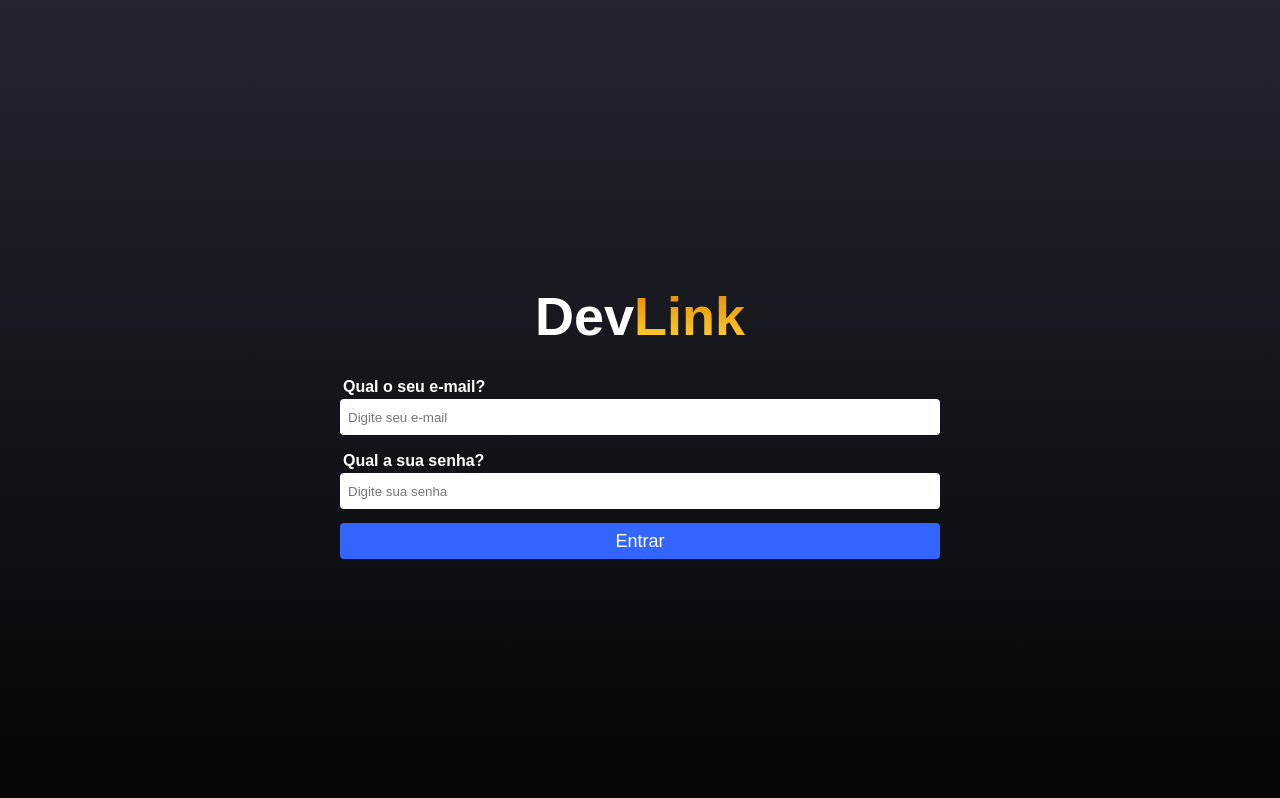
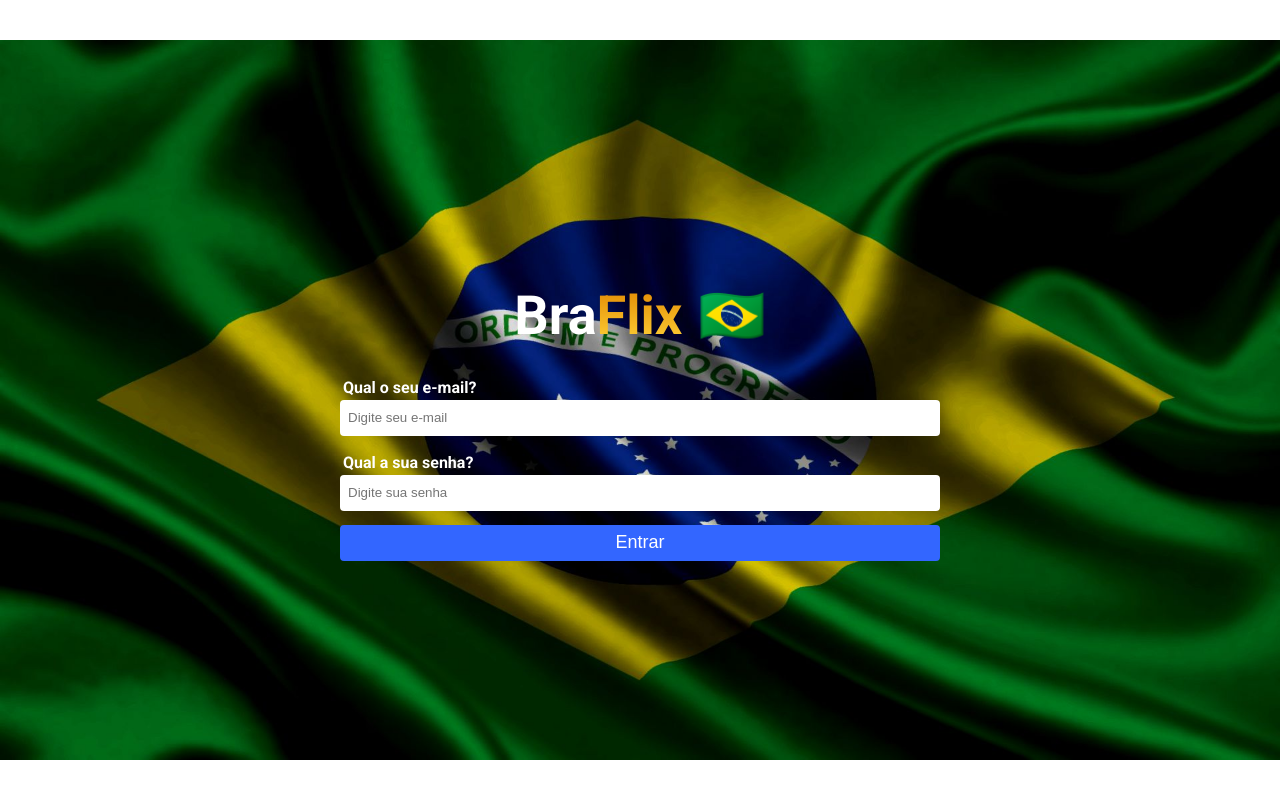
Before and after one commit to Ruanfrm/BraFlix, a React (Create React App) app: page /login in a window 1280 px wide. Built offline with nearby package versions, Linux system fonts and the light colour scheme.

Commit message:
Feat: atualização Logo

```diff
--- a/package.json
+++ b/package.json
@@ -3,6 +3,9 @@
   "version": "0.1.0",
   "private": true,
   "dependencies": {
+    "@emotion/react": "^11.10.5",
+    "@emotion/styled": "^11.10.5",
+    "@mui/material": "^5.10.13",
     "@testing-library/jest-dom": "^5.16.5",
     "@testing-library/react": "^13.4.0",
     "@testing-library/user-event": "^13.5.0",
--- a/public/index.html
+++ b/public/index.html
@@ -1,6 +1,9 @@
 <!DOCTYPE html>
 <html lang="en">
   <head>
+    <link rel="preconnect" href="https://fonts.googleapis.com">
+    <link rel="preconnect" href="https://fonts.gstatic.com" crossorigin>
+    <link href="https://fonts.googleapis.com/css2?family=Roboto:wght@700;900&display=swap" rel="stylesheet">
     <meta charset="utf-8" />
     <link rel="icon" href="https://raw.githubusercontent.com/Ruanfrm/BraFlix/main/img/bandeira.png" />
     <meta name="viewport" content="width=device-width, initial-scale=1" />
@@ -25,9 +28,11 @@
     -->
     <title>BraFlix</title>
   </head>
-  <body>
+  <body class="">
     <noscript>You need to enable JavaScript to run this app.</noscript>
-    <div id="root"></div>
+    <div class="fundo">
+    <div id="root" class="bg-opacity"></div>
+    </div>
     <!--
       This HTML file is a template.
       If you open it directly in the browser, you will see an empty page.
--- a/src/App.js
+++ b/src/App.js
@@ -29,7 +29,8 @@ const router = createBrowserRouter([
   {
     path: "/admin/social",
     element:<Privete> <Networks/> </Privete>
-  }
+  },
+
 ])
 
 export {router};
--- a/src/components/logo/index.js
+++ b/src/components/logo/index.js
@@ -5,7 +5,7 @@ export default function Logo() {
   return (
     <div>
         <Link to="/">
-        <h1 className='logo'>Dev<span className='logo-text'>Link</span></h1>
+        <h1 className='logo'>Bra<span className='logo-text'>Flix</span>🇧🇷</h1>
         </Link>
     </div>
   )
--- a/src/components/logo/logo.css
+++ b/src/components/logo/logo.css
@@ -12,4 +12,5 @@
     background-clip: text;
     -webkit-background-clip: text;
     -webkit-text-fill-color: transparent;
+    margin-right: 1rem;
 }
--- a/src/index.css
+++ b/src/index.css
@@ -6,9 +6,17 @@ box-sizing: border-box;
 
 body {
   font-family: sans-serif;
-  background: linear-gradient(#232630, #050506);
+  /* background: linear-gradient(#232630, #050506); */
+  background-image: url(/public/flag-bra.jpg);
+
+  background-repeat: no-repeat;
+  background-position: center;
+  background-attachment: fixed;
+  background-size: 100%;
   min-height: 100vh;
   color: white;
+  font-family: 'Roboto', sans-serif;
+
 }
 
 button {
@@ -18,3 +26,6 @@ button {
 a {
   text-decoration: none;
 }
+.fundo {
+
+}
--- a/src/pages/home/home.js
+++ b/src/pages/home/home.js
@@ -17,6 +17,7 @@ export const P = styled.p`
         text-align: center;
         font-size: 1.3rem;
         margin: 1rem 0;
+        margin-top: auto;
 `
 export const Rodape = styled.footer`
         text-align: center;
@@ -65,7 +66,14 @@ export const Footer = styled.footer`
     display: flex;
     align-items: center;
     justify-content: center;
-    margin-top: 3rem;
-
+    margin-top: 1rem;
+    margin-bottom: 2rem;
 
 `
+export const Header = styled.header`
+
+justify-content: center;
+align-items: center;
+display: flex;
+
+`
--- a/src/pages/home/index.js
+++ b/src/pages/home/index.js
@@ -1,7 +1,7 @@
 import Social from '../../components/social'
 import {FaInstagram, FaGithub, FaTwitter, FaLinkedin} from 'react-icons/fa'
-import { Container, Movie, MovieList, Title, P, Footer} from './home.js';
-
+import { Container, Movie, MovieList, Title, P, Footer, Header} from './home.js';
+import Logo from '../../components/logo'
 import { useEffect, useState } from 'react'
 import {
   getDocs,
@@ -78,7 +78,12 @@ export default function Home() {
   return (
     <Container>
 
-        <Title>BraFlix 🇧🇷</Title>
+
+        {/* <Title>BraFlix 🇧🇷</Title> */}
+        <Header><Logo/></Header>
+
+
+        <h3 style={{textAlign: "center", marginBottom: 20, fontWeight: "bold"}}>Últimos adicionados</h3>
 
 
         <main className='links'>
@@ -96,7 +101,7 @@ export default function Home() {
       })}
       </MovieList>
 
-
+      <P>Feito por Ruan Freire 🇧🇷</P>
 
         {links.length !== 0 && Object.keys(socialLinks).length > 0 && (
           <Footer>
@@ -115,6 +120,7 @@ export default function Home() {
         </Footer>
         )}
 
+
         </main>
 
     </Container>
--- a/src/pages/networks/index.js
+++ b/src/pages/networks/index.js
@@ -50,6 +50,7 @@ export default function Networks() {
             setInstagram(snapshot.data().instagram)
             setLinkedin(snapshot.data().linkedin)
             setTwitter(snapshot.data().twitter)
+
             toast.success('Links carregados com sucesso.')
 
           }
```
Also changed, not shown: public/flag-bra.jpg (added), 1 other file (tests, documents, lock files or other folders).
